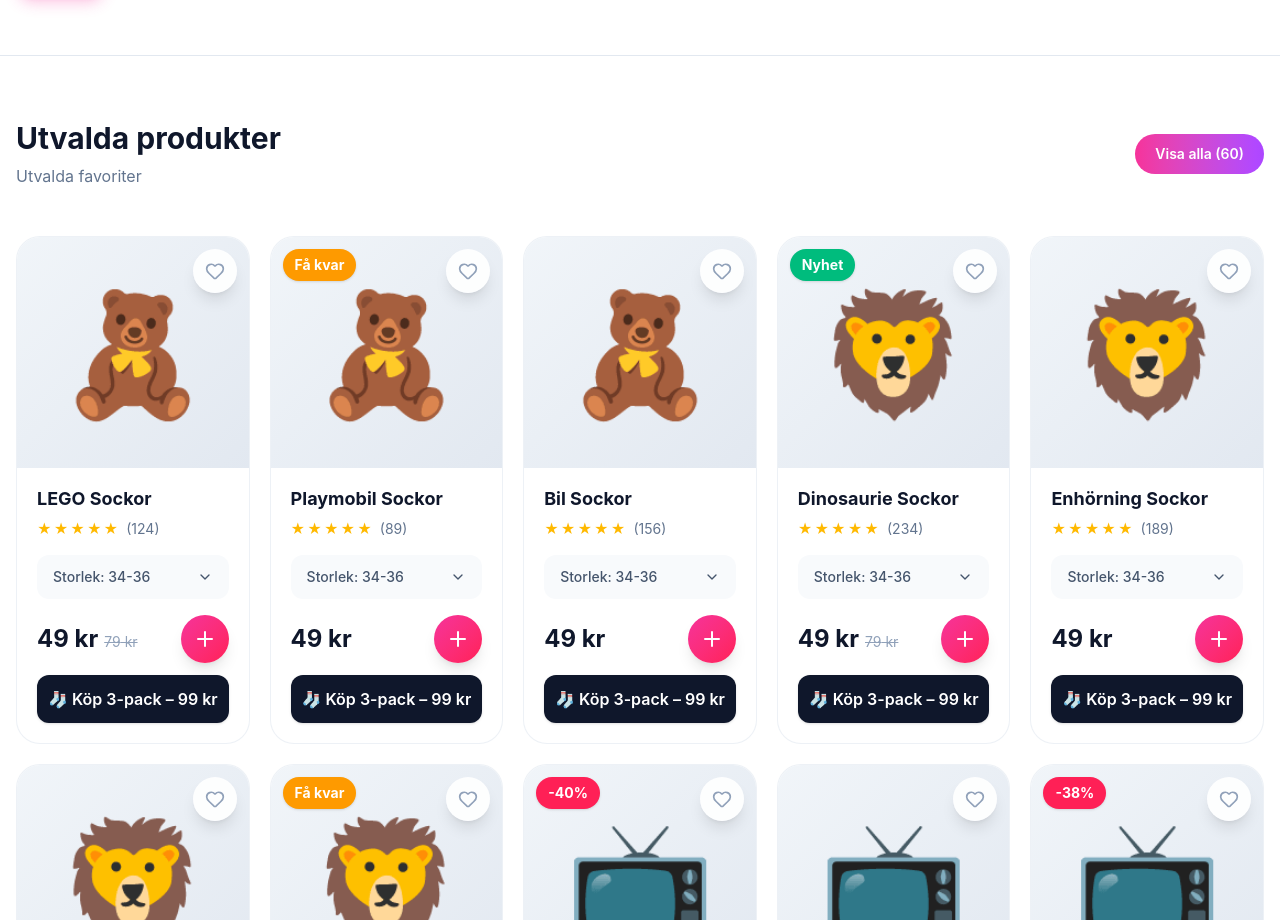
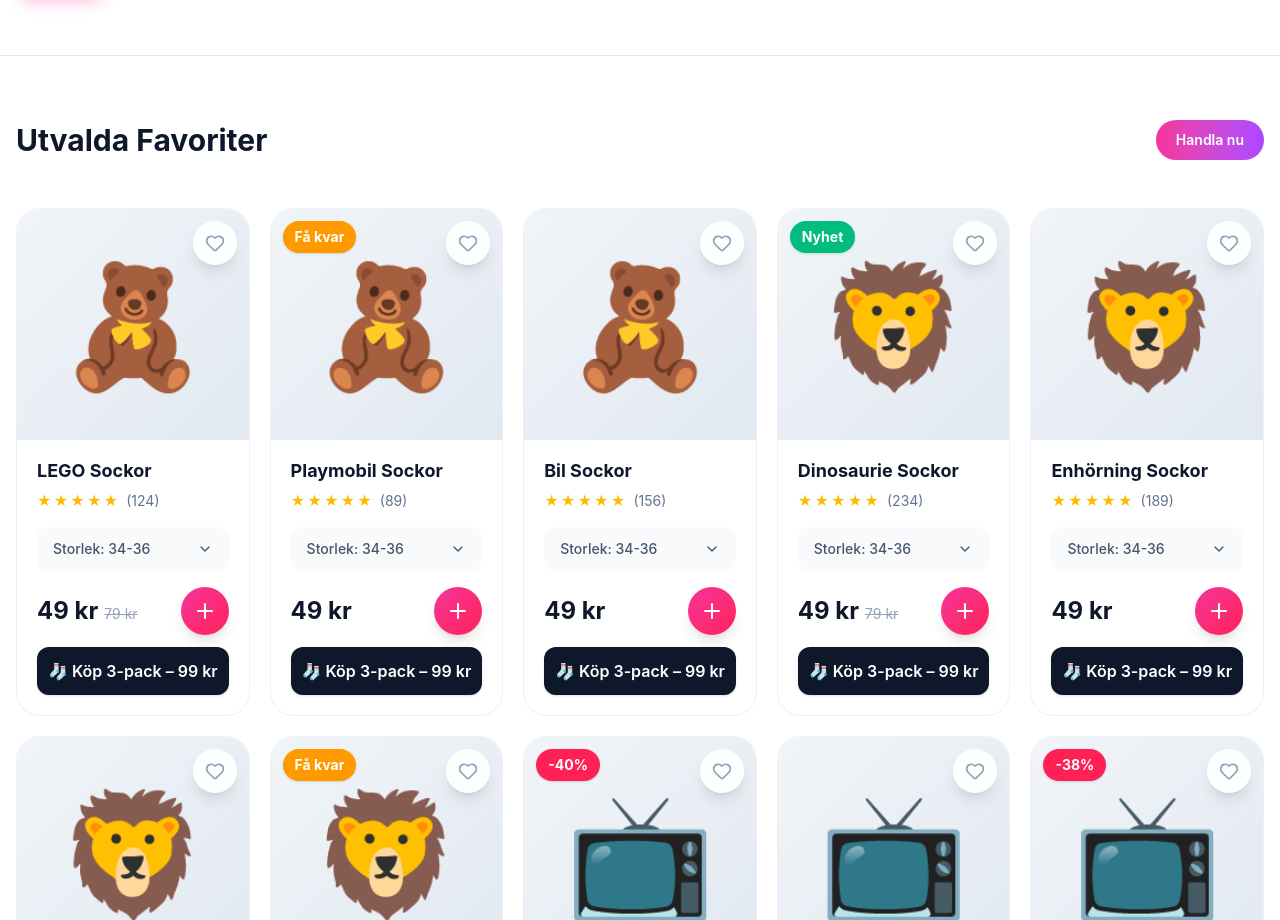
Before and after one commit to adrianfolkeson/rockn-socks, a Next.js app: page / in a window 1280 px wide. Shown: the part 1920-2840 px from the top of the page. Built offline with nearby package versions, Linux system fonts and the light colour scheme.

Commit message:
Update featured section title and button

```diff
--- a/src/app/page.tsx
+++ b/src/app/page.tsx
@@ -1553,15 +1553,12 @@
       <section className="py-10 sm:py-16 bg-white">
         <div className="max-w-7xl mx-auto px-4">
           <div className="flex items-center justify-between mb-8 sm:mb-12">
-            <div>
-              <h2 className="text-2xl sm:text-3xl font-bold text-slate-900">{txt.featured}</h2>
-              <p className="text-slate-500 mt-1 sm:mt-2 text-sm sm:text-base">Utvalda favoriter</p>
-            </div>
+            <h2 className="text-2xl sm:text-3xl font-bold text-slate-900">Utvalda Favoriter</h2>
             <a
               href="/catalog"
               className="px-5 py-2.5 bg-gradient-to-r from-pink-500 to-purple-500 text-white rounded-full font-semibold text-sm hover:opacity-90 transition-opacity touch-manipulation"
             >
-              Visa alla ({products.length})
+              Handla nu
             </a>
           </div>
           <div className="grid grid-cols-2 sm:grid-cols-3 md:grid-cols-4 lg:grid-cols-5 gap-3 sm:gap-4 md:gap-5">
```
